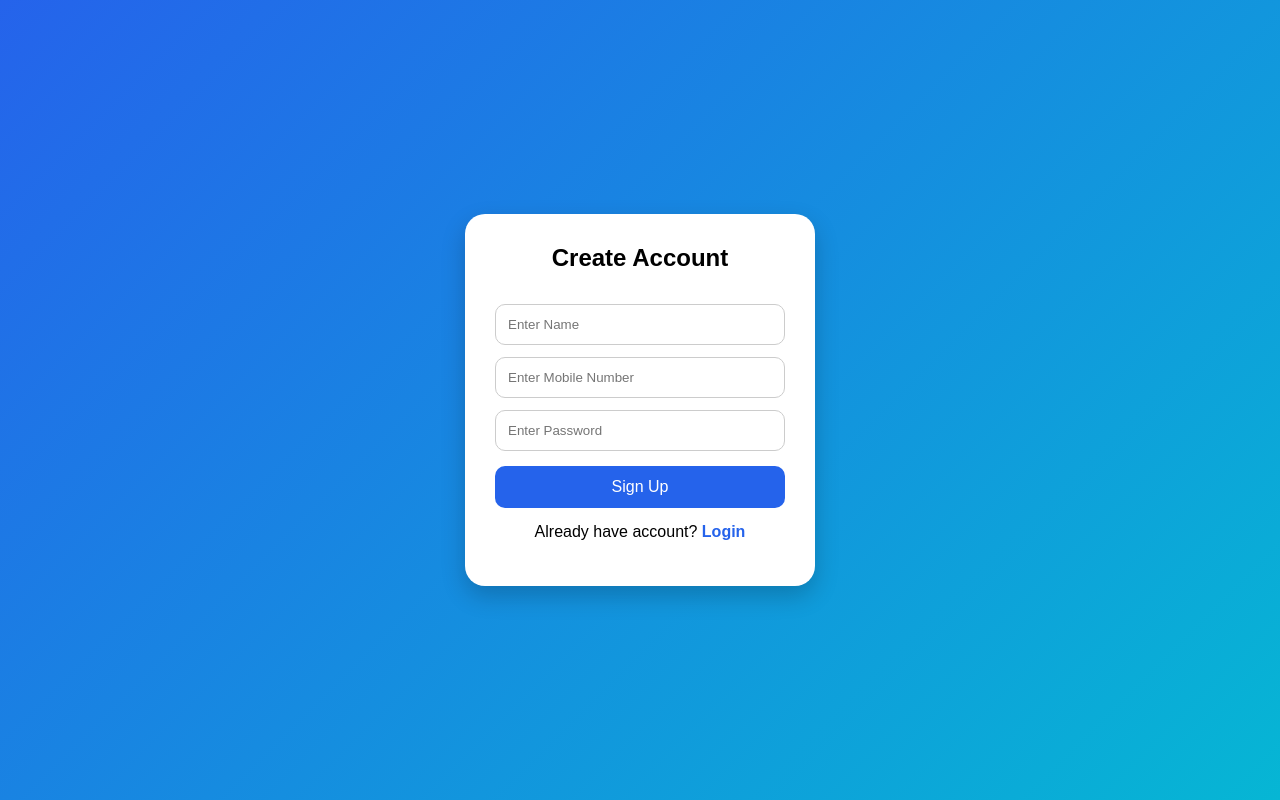
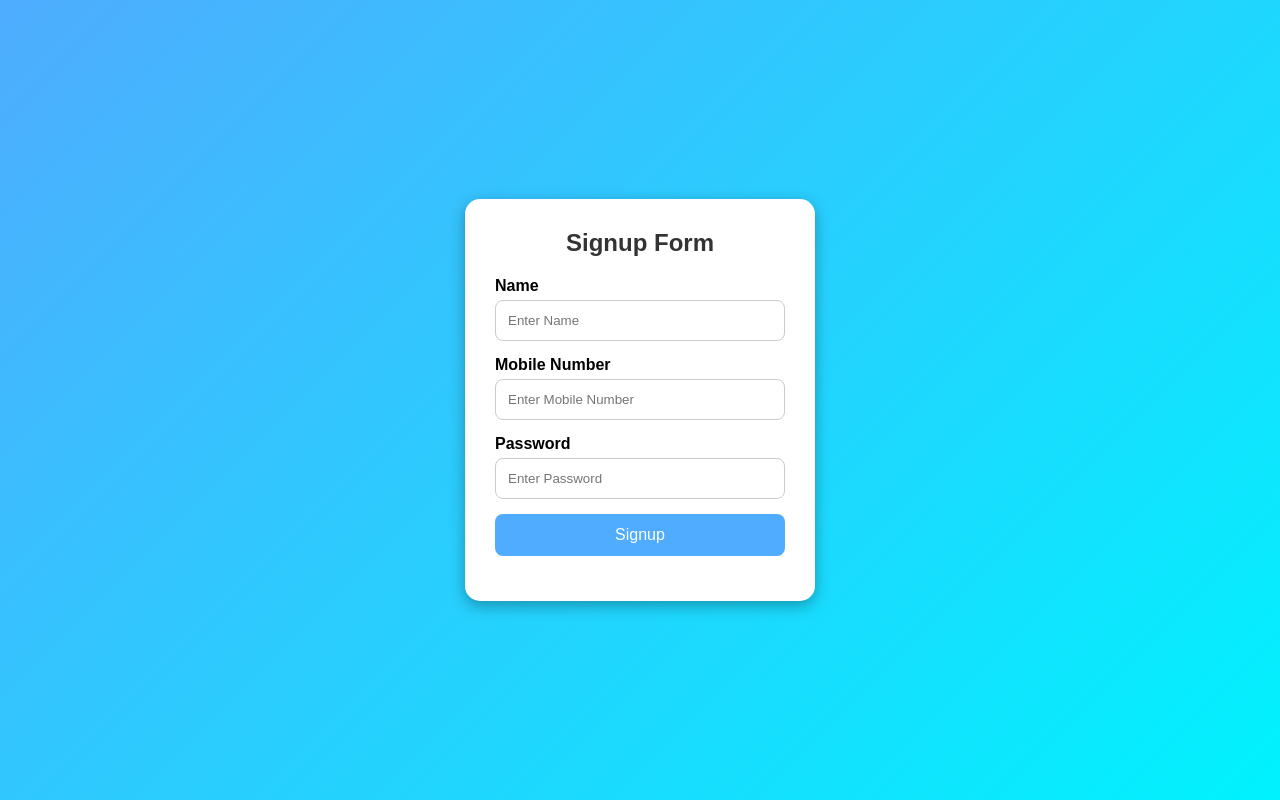
Before and after one commit to keerthisrinivasarao/keerthana-, a plain HTML site: page index.html in a window 1280 px wide. Drawn offline with nearby package versions, Linux system fonts and the light colour scheme.

Commit message:
Update index.html

```diff
--- a/index.html
+++ b/index.html
@@ -1,21 +1,16 @@
 <!DOCTYPE html>
 <html lang="en">
 <head>
-
 <meta charset="UTF-8">
 <meta name="viewport" content="width=device-width, initial-scale=1.0">
-
-<title>Signup Login</title>
-
-<script src="https://cdn.jsdelivr.net/npm/@supabase/supabase-js@2"></script>
+<title>Signup Page</title>
 
 <style>
-
 *{
     margin:0;
     padding:0;
     box-sizing:border-box;
-    font-family:Arial;
+    font-family:Arial,sans-serif;
 }
 
 body{
@@ -23,312 +18,141 @@ body{
     display:flex;
     justify-content:center;
     align-items:center;
-    background:linear-gradient(135deg,#2563eb,#06b6d4);
+    background:linear-gradient(135deg,#4facfe,#00f2fe);
 }
 
-.box{
+.container{
     width:350px;
-    background:white;
+    background:#fff;
     padding:30px;
-    border-radius:20px;
-    box-shadow:0 10px 25px rgba(0,0,0,0.2);
+    border-radius:15px;
+    box-shadow:0 5px 15px rgba(0,0,0,0.3);
 }
 
 h2{
     text-align:center;
     margin-bottom:20px;
+    color:#333;
 }
 
-input{
+.input-box{
+    margin-bottom:15px;
+}
+
+.input-box label{
+    display:block;
+    margin-bottom:5px;
+    font-weight:bold;
+}
+
+.input-box input{
     width:100%;
     padding:12px;
-    margin-top:12px;
     border:1px solid #ccc;
-    border-radius:10px;
+    border-radius:8px;
+    outline:none;
+}
+
+.input-box input:focus{
+    border-color:#4facfe;
 }
 
 button{
     width:100%;
     padding:12px;
-    margin-top:15px;
     border:none;
-    border-radius:10px;
-    background:#2563eb;
+    border-radius:8px;
+    background:#4facfe;
     color:white;
     font-size:16px;
     cursor:pointer;
+    transition:0.3s;
 }
 
 button:hover{
-    background:#1d4ed8;
+    background:#00c6fb;
 }
 
 #message{
+    margin-top:15px;
     text-align:center;
-    margin-top:15px;
     font-weight:bold;
 }
-
-.link{
-    text-align:center;
-    margin-top:15px;
-}
-
-.link span{
-    color:#2563eb;
-    cursor:pointer;
-    font-weight:bold;
-}
-
 </style>
-
 </head>
 
 <body>
 
-<div class="box">
+<div class="container">
 
-<!-- SIGNUP -->
+    <h2>Signup Form</h2>
 
-<div id="signupPage">
+    <div class="input-box">
+        <label>Name</label>
+        <input type="text" id="name" placeholder="Enter Name">
+    </div>
 
-<h2>Create Account</h2>
+    <div class="input-box">
+        <label>Mobile Number</label>
+        <input type="text" id="mobile" placeholder="Enter Mobile Number">
+    </div>
 
-<input type="text"
-id="signupName"
-placeholder="Enter Name">
+    <div class="input-box">
+        <label>Password</label>
+        <input type="password" id="password" placeholder="Enter Password">
+    </div>
 
-<input type="text"
-id="signupMobile"
-placeholder="Enter Mobile Number">
+    <button onclick="signup()">Signup</button>
 
-<input type="password"
-id="signupPassword"
-placeholder="Enter Password">
-
-<button onclick="signup()">
-Sign Up
-</button>
-
-<div class="link">
-Already have account?
-<span onclick="showLogin()">
-Login
-</span>
-</div>
+    <div id="message"></div>
 
 </div>
 
-<!-- LOGIN -->
-
-<div id="loginPage" style="display:none;">
-
-<h2>Login</h2>
-
-<input type="text"
-id="loginMobile"
-placeholder="Enter Mobile Number">
-
-<input type="password"
-id="loginPassword"
-placeholder="Enter Password">
-
-<button onclick="login()">
-Login
-</button>
-
-<div class="link">
-Create account?
-<span onclick="showSignup()">
-Signup
-</span>
-</div>
-
-</div>
-
-<div id="message"></div>
-
-</div>
+<script src="https://cdn.jsdelivr.net/npm/@supabase/supabase-js"></script>
 
 <script>
 
-/////////////////////////////////////////////////////
-// SUPABASE
-/////////////////////////////////////////////////////
+const SUPABASE_URL = "https://paxhlgosqmjrbpualroy.supabase.co";
+const SUPABASE_ANON_KEY = "sb_publishable_6JDa2H1RxowQaJhgI00YNQ_yCSiXPUK";
 
-const SUPABASE_URL =
-"https://jigjtjtdnquxxunplqbl.supabase.co";
-
-const SUPABASE_KEY =
-"sb_publishable_gD-xjaAktGM3yzC_YyAnCQ_5uZOcBIV";
-
-const client =
-supabase.createClient(
+const supabaseClient = supabase.createClient(
     SUPABASE_URL,
-    SUPABASE_KEY
+    SUPABASE_ANON_KEY
 );
-
-/////////////////////////////////////////////////////
-// SHOW LOGIN
-/////////////////////////////////////////////////////
-
-function showLogin(){
-
-    document.getElementById("signupPage")
-    .style.display="none";
-
-    document.getElementById("loginPage")
-    .style.display="block";
-
-    document.getElementById("message")
-    .innerHTML="";
-}
-
-/////////////////////////////////////////////////////
-// SHOW SIGNUP
-/////////////////////////////////////////////////////
-
-function showSignup(){
-
-    document.getElementById("signupPage")
-    .style.display="block";
-
-    document.getElementById("loginPage")
-    .style.display="none";
-
-    document.getElementById("message")
-    .innerHTML="";
-}
-
-/////////////////////////////////////////////////////
-// SIGNUP
-/////////////////////////////////////////////////////
 
 async function signup(){
 
-    let name =
-    document.getElementById("signupName").value;
+    let name = document.getElementById("name").value;
+    let mobile = document.getElementById("mobile").value;
+    let password = document.getElementById("password").value;
 
-    let mobile =
-    document.getElementById("signupMobile").value;
-
-    let password =
-    document.getElementById("signupPassword").value;
-
-    if(name==="" ||
-       mobile==="" ||
-       password===""){
-
-        document.getElementById("message")
-        .innerHTML="Fill all fields";
-
+    if(name === "" || mobile === "" || password === ""){
+        document.getElementById("message").innerHTML = "Fill all fields";
+        document.getElementById("message").style.color = "red";
         return;
     }
 
-    //////////////////////////////////////////////////
-    // CHECK USER
-    //////////////////////////////////////////////////
-
-    const {
-        data:checkUser,
-        error:checkError
-    } = await client
-    .from("users")
-    .select("*")
-    .eq("mobile",mobile);
-
-    if(checkError){
-
-        console.log(checkError);
-
-        document.getElementById("message")
-        .innerHTML="Database Error";
-
-        return;
-    }
-
-    if(checkUser.length > 0){
-
-        document.getElementById("message")
-        .innerHTML="User already exists";
-
-        return;
-    }
-
-    //////////////////////////////////////////////////
-    // INSERT USER
-    //////////////////////////////////////////////////
-
-    const {
-        error
-    } = await client
-    .from("users")
+    const { data, error } = await supabaseClient
+    .from('users')
     .insert([
         {
-            name:name,
-            mobile:mobile,
-            password:password
+            name: name,
+            mobile: mobile,
+            password: password
         }
     ]);
 
     if(error){
-
-        console.log(error);
-
-        document.getElementById("message")
-        .innerHTML="Signup Failed";
+        document.getElementById("message").innerHTML = error.message;
+        document.getElementById("message").style.color = "red";
     }
     else{
+        document.getElementById("message").innerHTML = "Signup Successful";
+        document.getElementById("message").style.color = "green";
 
-        document.getElementById("message")
-        .innerHTML="Signup Successful";
-
-        document.getElementById("signupName").value="";
-        document.getElementById("signupMobile").value="";
-        document.getElementById("signupPassword").value="";
-    }
-}
-
-/////////////////////////////////////////////////////
-// LOGIN
-/////////////////////////////////////////////////////
-
-async function login(){
-
-    let mobile =
-    document.getElementById("loginMobile").value;
-
-    let password =
-    document.getElementById("loginPassword").value;
-
-    const {
-        data,
-        error
-    } = await client
-    .from("users")
-    .select("*")
-    .eq("mobile",mobile)
-    .eq("password",password);
-
-    if(error){
-
-        console.log(error);
-
-        document.getElementById("message")
-        .innerHTML="Login Error";
-
-        return;
-    }
-
-    if(data.length > 0){
-
-        document.getElementById("message")
-        .innerHTML="Login Successful";
-    }
-    else{
-
-        document.getElementById("message")
-        .innerHTML="Invalid Mobile or Password";
+        document.getElementById("name").value = "";
+        document.getElementById("mobile").value = "";
+        document.getElementById("password").value = "";
     }
 }
 
```
